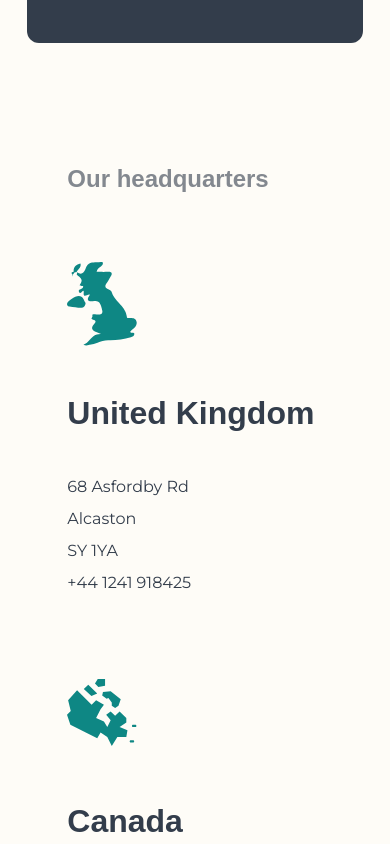
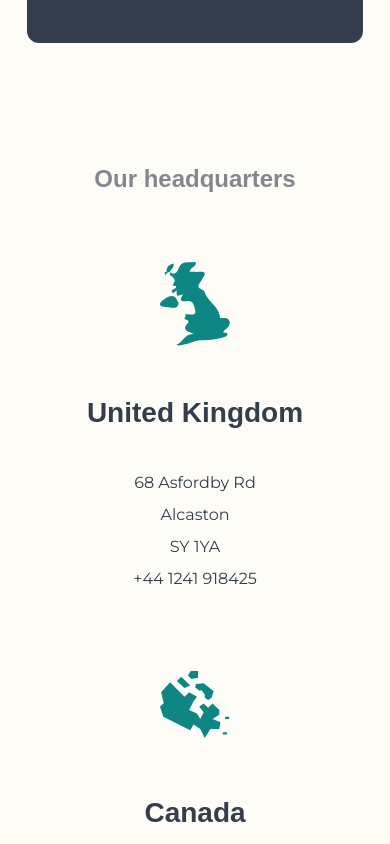
Before and after one commit to MariOdy/coffee-roasters, a Next.js app: page /about in a window 390 px wide. Shown: the part 2160-3004 px from the top of the page. Built offline with nearby package versions, Linux system fonts and the light colour scheme; a web font is replaced by a local one.

Commit message:
Add mobile styles to Headquarters component

```diff
--- a/components/Headquarters/styles.module.scss
+++ b/components/Headquarters/styles.module.scss
@@ -4,6 +4,9 @@
   gap: 60px;
   padding: 40px;
   padding-bottom: 0;
+  @media (max-width: 830px) {
+    align-items: center;
+  }
 
   & > h5 {
     font-weight: 900;
@@ -22,20 +25,33 @@
     width: 70px;
     object-fit: contain;
   }
-
-  & > div {
+}
+.office {
   display: flex;
   flex-direction: column;
   gap: 40px;
 
   font-weight: 400;
   font-size: 16px;
-    line-height: 32px;
+  line-height: 24px;
 
   & h4 {
     font-weight: 900;
     font-size: 32px;
     line-height: 36px;
   }
+  & div {
+    display: flex;
+    flex-direction: column;
+    gap: 8px;
+  }
+  @media (max-width: 830px) {
+    align-items: center;
+    & h4 {
+      font-size: 28px;
+    }
+    & div {
+      align-items: center;
     }
   }
+}
```
Lines whose indentation alone changed are shown as unchanged.
